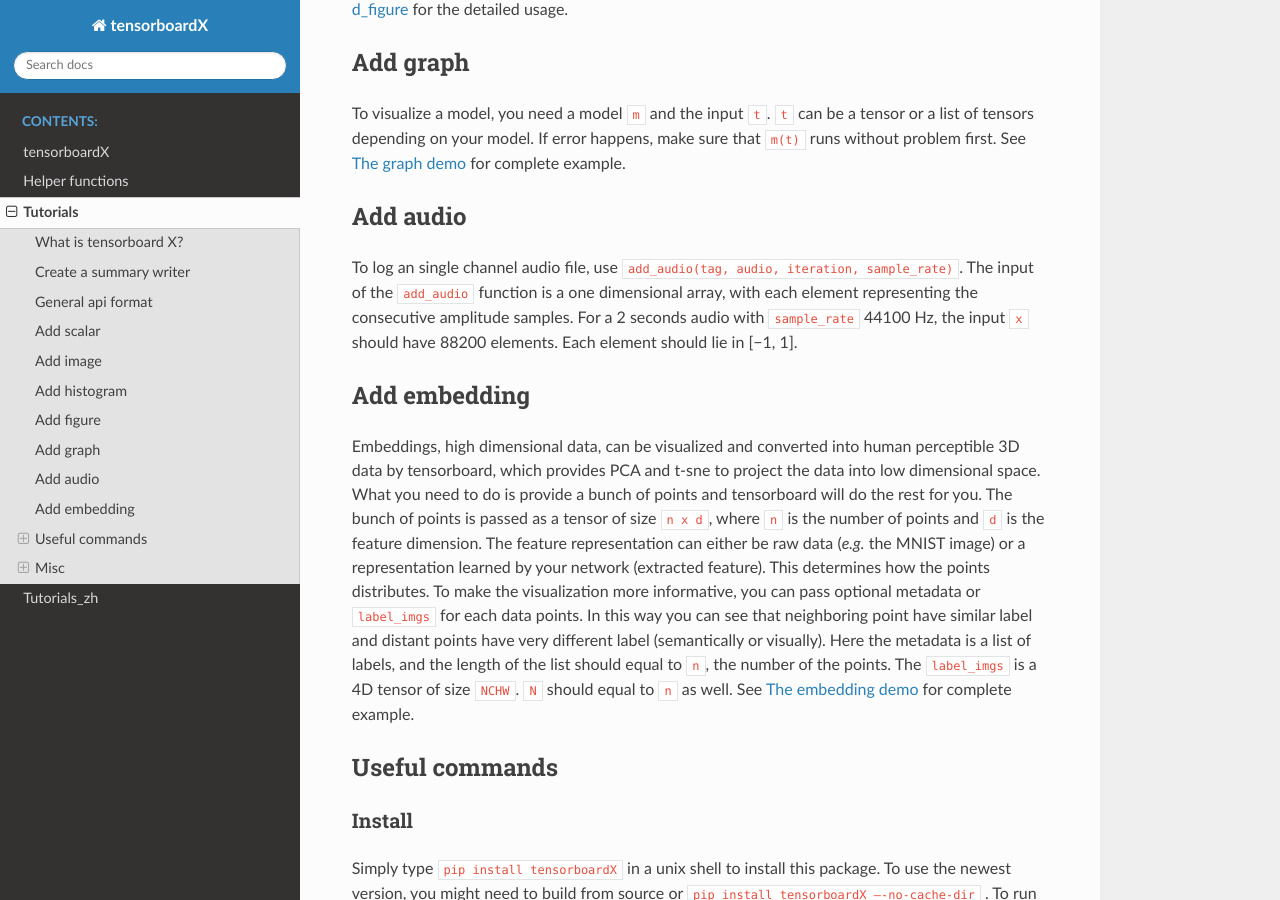
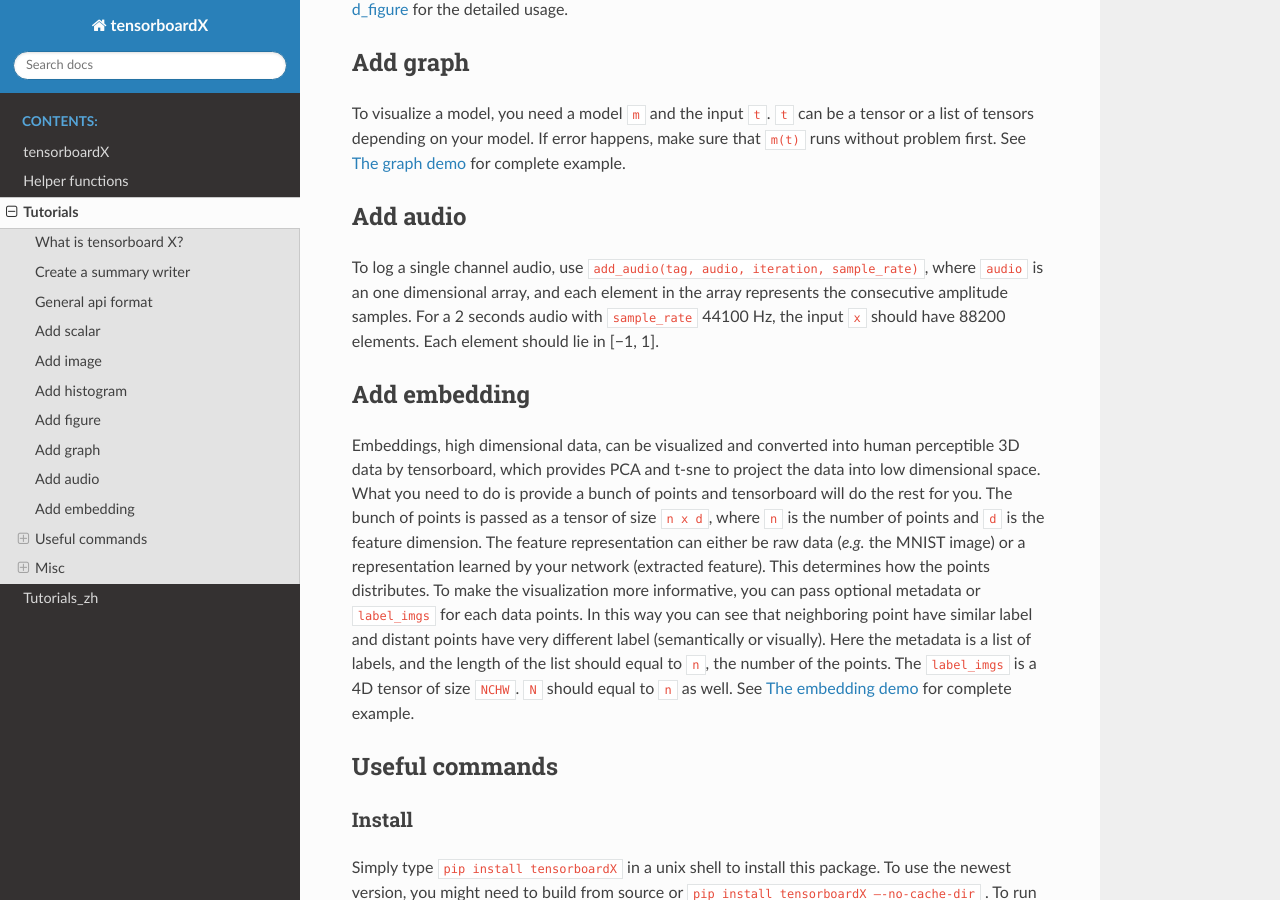
Before and after one commit to lanpa/tensorboardX, a Sphinx documentation site: the page built from docs/tutorial.rst, in a window 1280 px wide and 900 px high, scrolled down 1925 px. Built offline with Sphinx 7.4.7 and the Read the Docs theme 2.0.0, drawn with Linux system fonts in a browser that asks for light colours.

Commit message:
Update tutorial.rst

```diff
--- a/docs/tutorial.rst
+++ b/docs/tutorial.rst
@@ -99,11 +99,8 @@
 
 Add audio
 ---------
-To log an single channel audio file, use ``add_audio(tag, audio, iteration, sample_rate)``.
-The input of the ``add_audio`` function is a one dimensional array, with
-each element representing the consecutive amplitude samples.
-For a 2 seconds audio with ``sample_rate`` 44100 Hz,
-the input ``x`` should have 88200 elements.
+To log a single channel audio, use ``add_audio(tag, audio, iteration, sample_rate)``, where ``audio`` is an one dimensional array, and each element in the array represents the consecutive amplitude samples.
+For a 2 seconds audio with ``sample_rate`` 44100 Hz, the input ``x`` should have 88200 elements.
 Each element should lie in [−1, 1].
 
 Add embedding
```
